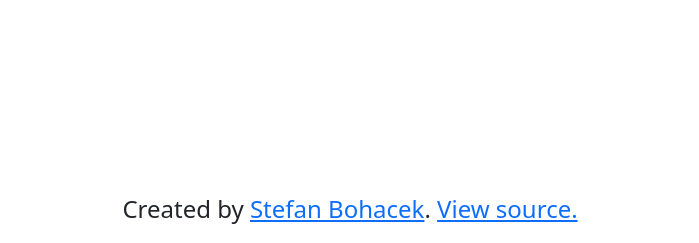
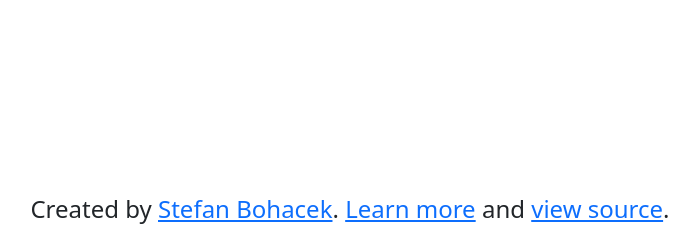
Before and after one commit to stefanbohacek/fediverse-invite, a Node server app: page / in a window 1280 px wide. Shown: the part 557-800 px from the top of the page, without its empty margins (290-989 px from the left). Run offline with Node 20, Linux system fonts and the light colour scheme; data that the repository does not hold is empty; some libraries are stand-ins or nearby versions; some web fonts are replaced.

Commit message:
Added link to blog post.

```diff
--- a/views/layouts/main.handlebars
+++ b/views/layouts/main.handlebars
@@ -75,7 +75,7 @@
     </main>
     <footer class="footer mt-auto py-3 text-center">
         <div class="container mt-5">
-            Created by <a href="https://stefanbohacek.online/@stefan">Stefan Bohacek</a>. <a href="https://github.com/stefanbohacek/fediverse-invite">View source.</a>
+            Created by <a href="https://stefanbohacek.online/@stefan">Stefan Bohacek</a>. <a href="https://stefanbohacek.com/project/fediverse-invitation/">Learn more</a> and <a href="https://github.com/stefanbohacek/fediverse-invite">view source</a>.
         </div>
     </footer>
     <!--
```
